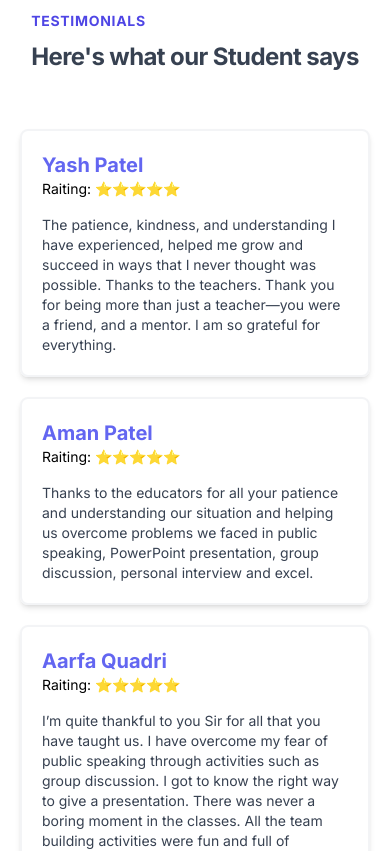
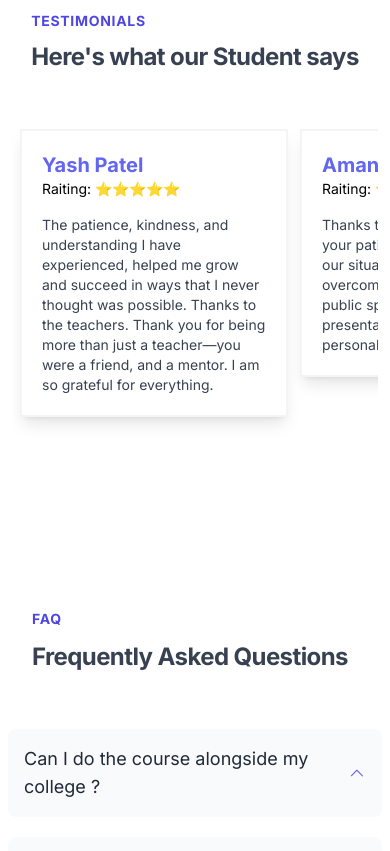
Before and after one commit to abhijeetrayy/snsthinkhub, a Next.js app: page /home in a window 390 px wide. Shown: the part 5120-5971 px from the top of the page. Built offline with nearby package versions, Linux system fonts and the light colour scheme; no server answers.

Commit message:
mobile ui for testimonial is now scrollable

```diff
--- a/src/components/testimonials.jsx
+++ b/src/components/testimonials.jsx
@@ -14,14 +14,14 @@ const Testimonials = () => {
           Here's what our Student says
         </h2>
       </div>
-      <div className="columns-1 sm:columns-2 md:columns-3 lg:columns-4 px-2 md:px-5 max-w-7xl">
+      <div className="overflow-x-scroll flex  sm:block w-full gap-3  sm:overflow-auto   sm:columns-2 md:columns-3 lg:columns-4 px-2 md:px-5 max-w-7xl">
         {TestimonialsData.map((items, index) => (
           <div
             key={index}
-            className="relative  border-2 border-gray-100 mb-5 rounded-lg break-inside-avoid shadow-md md:shadow-lg hover:shadow-xl"
+            className="relative  sm:border-2 border-gray-100 mb-5 rounded-lg break-inside-avoid sm:shadow-md md:shadow-lg sm:hover:shadow-xl"
           >
-            <div className="p-5 relative  flex flex-col gap-1">
-              <div className="flex flex-col mb-3">
+            <div className="p-5 relative  flex flex-col gap-1 border-2 border-gray-100 sm:border-0 shadow-lg sm:shadow-none">
+              <div className="flex flex-col mb-3 ">
                 <h1 className="test__title text-xl text-indigo-500 font-bold">
                   {items.name}
                 </h1>
@@ -30,7 +30,7 @@ const Testimonials = () => {
                 </span>
                 <span className="text-sm">Raiting: ⭐⭐⭐⭐⭐</span>
               </div>
-              <p className="test__author text-sm font-normal text-gray-700">
+              <p className=" w-56 sm:w-auto test__author text-sm font-normal text-gray-700">
                 {items.data}
               </p>
             </div>
```
